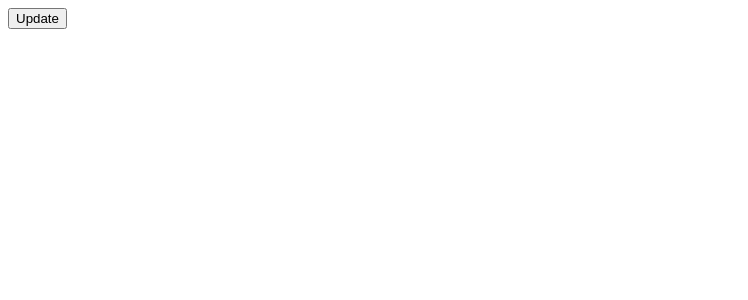
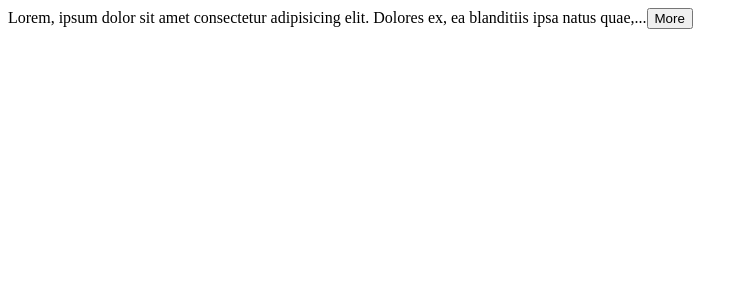
Before and after one commit to ShadiK1999/REACT-Course, a React (Vite) app in the folder MoshCourse/react-app/: page / in a window 1280 px wide. Shown: the top 300 px of the page, without its empty margins (0-748 px from the left). Built offline with nearby package versions, Linux system fonts and the light colour scheme.

Commit message:
Create expandable text component for exercise

```diff
--- a/MoshCourse/react-app/src/App.tsx
+++ b/MoshCourse/react-app/src/App.tsx
@@ -1,26 +1,21 @@
 import { useState } from "react";
+import ExpandingChars from "./components/Expandingchars";
 
 function App() {
-  const [cart, setCart] = useState({
-    discount: 0.1,
-    items: [
-      { id: 1, title: "Prod1", quantity: 1 },
-      { id: 2, title: "Prod2", quantity: 1 },
-    ],
-  });
-
-  const handleClick = () => {
-    setCart({
-      ...cart,
-      items: cart.items.map((item) =>
-        item.id === 1 ? { ...item, quantity: 2 } : item
-      ),
-    });
-  };
   return (
-    <div>
-      <button onClick={handleClick}>Update</button>
-    </div>
+    <ExpandingChars>
+      Lorem, ipsum dolor sit amet consectetur adipisicing elit. Dolores ex, ea
+      blanditiis ipsa natus quae, quas eum repellat recusandae doloribus,
+      accusamus magni iste veniam tempore dignissimos nobis alias molestiae
+      suscipit unde soluta? Praesentium accusamus aperiam ipsum similique porro,
+      quae ad repellendus nostrum, magni dolorum sunt doloribus laudantium
+      magnam. Voluptas, fugit. Necessitatibus perspiciatis dolor animi id a
+      possimus aliquid atque accusantium omnis sit rerum at aut sequi obcaecati
+      explicabo ipsum exercitationem sapiente earum iste fuga ut odit, repellat
+      inventore. Qui eum, distinctio quis facilis dignissimos fugiat explicabo
+      excepturi tempore nam. Facilis ea nisi id dolore accusamus asperiores
+      laborum reiciendis aperiam dolorum.
+    </ExpandingChars>
   );
 }
 
--- /dev/null
+++ b/MoshCourse/react-app/src/components/ExpandingChars.tsx
@@ -0,0 +1,26 @@
+import React, { ReactNode, useState } from "react";
+
+interface Props {
+  children: string;
+  maxChars?: number;
+}
+const ExpandingChars = ({ children, maxChars = 100 }: Props) => {
+  if (children.length <= maxChars) return <p>{children}</p>;
+
+  const [expanded, setExpanded] = useState(true);
+  const text = children.substring(0, maxChars);
+  return (
+    <div>
+      <span>{expanded ? text + "..." : children}</span>
+      <button
+        onClick={() => {
+          setExpanded(!expanded);
+        }}
+      >
+        {expanded ? "More" : "Less"}
+      </button>
+    </div>
+  );
+};
+
+export default ExpandingChars;
```
